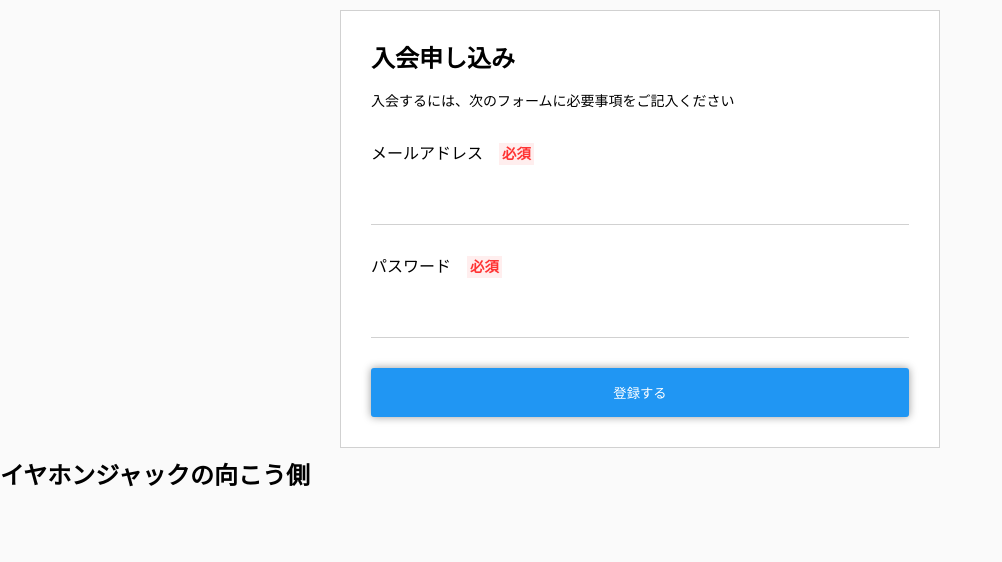
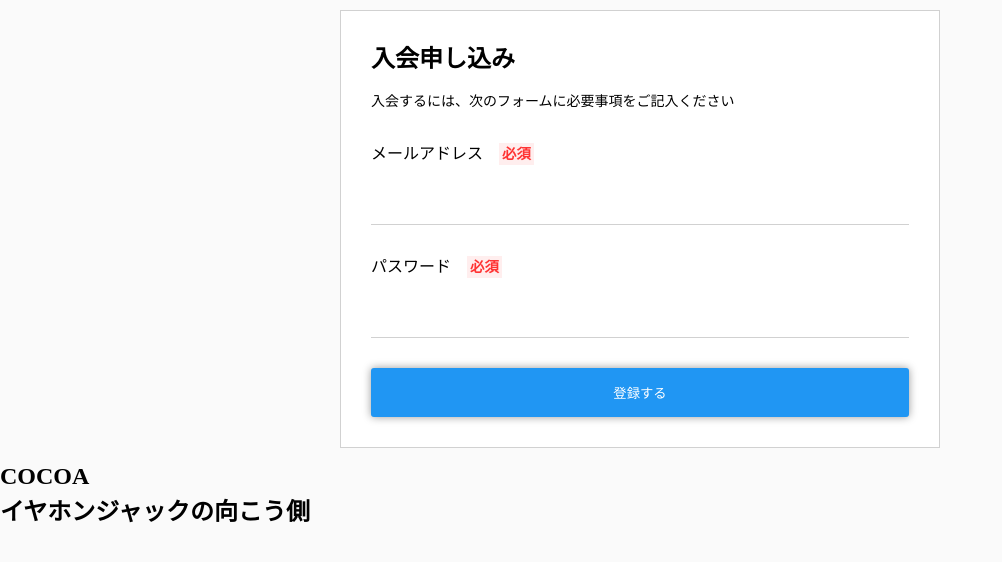
Before and after one commit to matsufuji06/html-css_coding, a plain HTML site: page index.html in a window 1280 px wide. Shown: the whole page, without its empty margins (0-1002 px from the left). Drawn offline with Linux system fonts and the light colour scheme.

Commit message:
セクションを整理

```diff
--- a/index.html
+++ b/index.html
@@ -8,10 +8,6 @@
   <link rel="stylesheet" href="css/style.css">
 </head>
 <body>
-  <header>
-
-  </header>
-
   <main>
     <div class="first_content">
       <h1>入会申し込み</h1>
@@ -28,7 +24,13 @@
     </div>
 
     <div class="second_content">
-      <h1>イヤホンジャックの向こう側</h1>
+      <header>
+        <h1>COCOA</h1>
+      </header>
+
+      <section>
+        <h1>イヤホンジャックの向こう側</h1>
+      </section>
     </div>
   </main>
 
```
